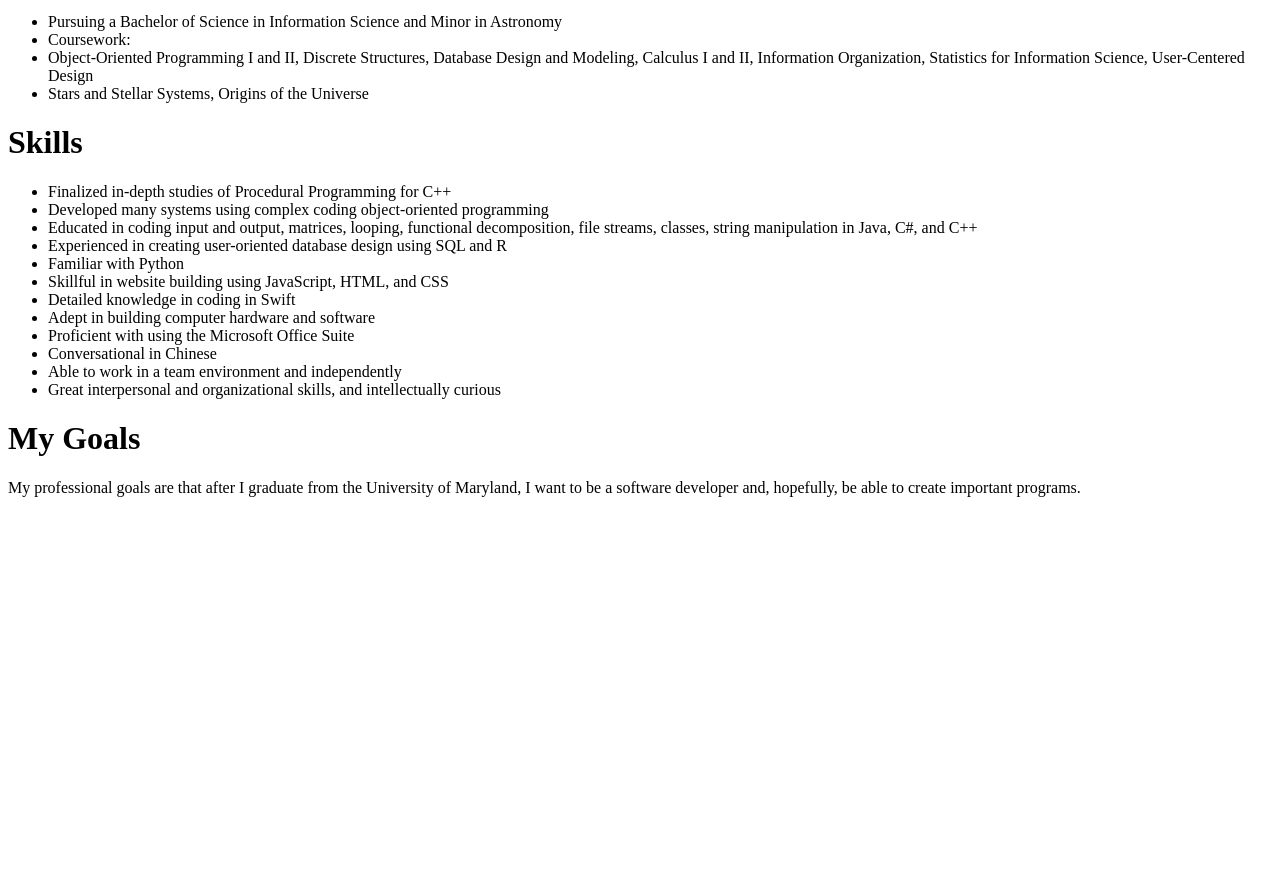
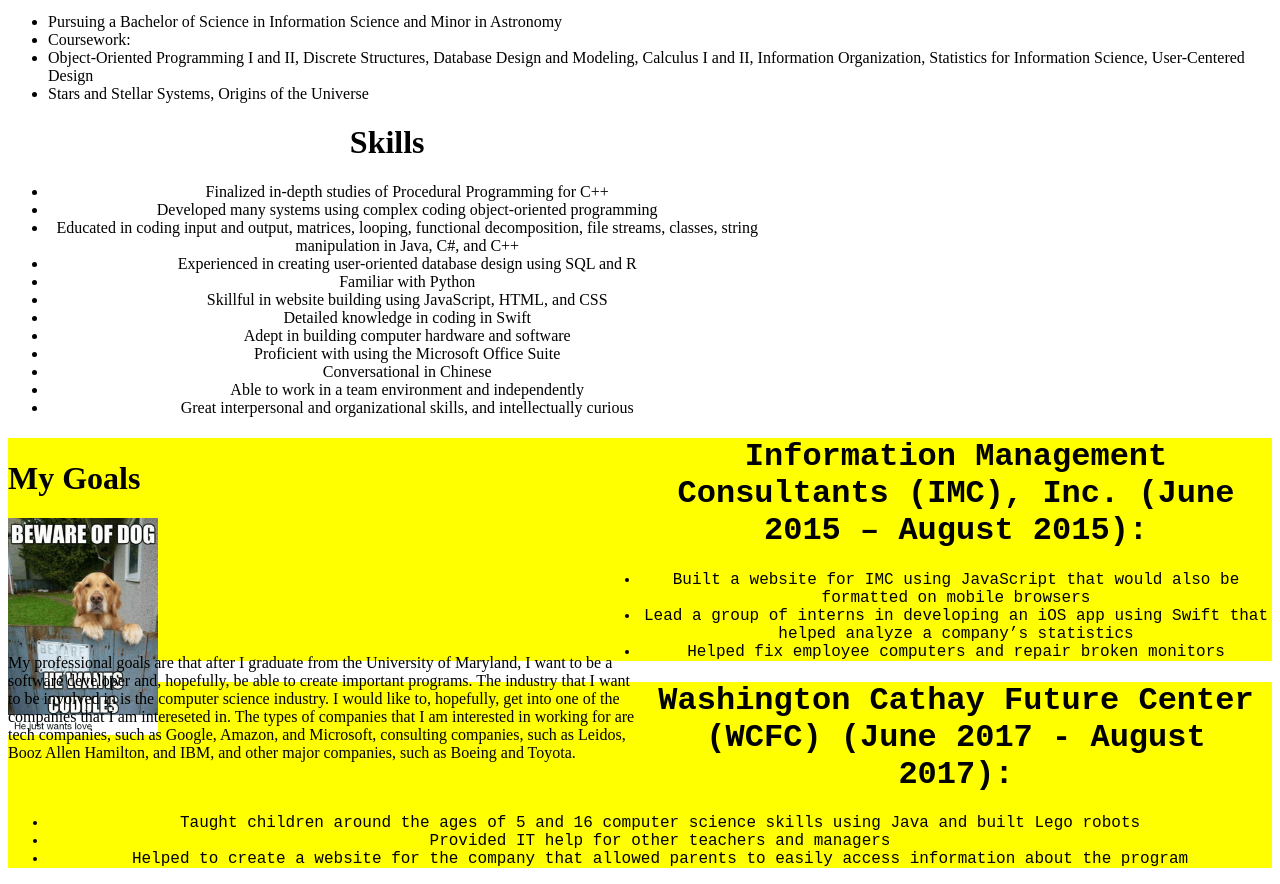
Before and after one commit to jjiang0/INST377, a plain HTML site: page index.html in a window 1280 px wide. Shown: the part 251-1135 px from the top of the page. Before the commit the page ends 800 px from the top, so only its background shows below. Drawn offline with Linux system fonts and the light colour scheme.

Commit message:
Finishing up assignment 1

```diff
--- a/index.html
+++ b/index.html
@@ -1,10 +1,13 @@
 <!DOCTYPE html>
 <html>
+
 <head>
 
     <title>INST377 Assignment1</title>
+    <link rel="stylesheet" href="styles.css">
 
 </head>
+
 <body>
 
     <div id="name">
@@ -23,9 +26,7 @@
             <ul>
                 <li>Pursuing a Bachelor of Science in Information Science and Minor in Astronomy</li>
                 <li>Coursework:</li>
-            <li>Object-Oriented Programming I and II, Discrete Structures,
-                Database Design and Modeling, Calculus I and II, Information Organization,
-                Statistics for Information Science, User-Centered Design</li>
+                <li>Object-Oriented Programming I and II, Discrete Structures, Database Design and Modeling, Calculus I and II, Information Organization, Statistics for Information Science, User-Centered Design</li>
                 <li>Stars and Stellar Systems, Origins of the Universe </li>
             </ul>
 
@@ -33,16 +34,14 @@
 
     </div>
 
-    <div id="skill">
+    <div id="skills">
 
         <h1>Skills</h1>
         <p>
             <ul>
                 <li>Finalized in-depth studies of Procedural Programming for C++</li>
                 <li>Developed many systems using complex coding object-oriented programming</li>
-                <li>Educated in coding input and output, matrices, looping,
-                    functional decomposition, file streams, classes,
-                    string manipulation in Java, C#, and C++</li>
+                <li>Educated in coding input and output, matrices, looping, functional decomposition, file streams, classes, string manipulation in Java, C#, and C++</li>
                 <li>Experienced in creating user-oriented database design using SQL and R</li>
                 <li>Familiar with Python</li>
                 <li>Skillful in website building using JavaScript, HTML, and CSS</li>
@@ -61,20 +60,43 @@
         <div id="goals">
 
             <h1>My Goals</h1>
+
+            <div id="image">
+                <img src="beware-of-dog-0-f-he-wants-cuddles-he-just-35541518.png" alt="Beware dog">
+            </div>
             <p>
-                My professional goals are that after I graduate from the University of Maryland,
-                I want to be a software developer and, hopefully, be able to create important programs.
+                My professional goals are that after I graduate from the University of Maryland, I want to be a software developer and, hopefully, be able to create important programs. The industry that I want to be involved in is the computer science industry. I would
+                like to, hopefully, get into one of the companies that I am intereseted in. The types of companies that I am interested in working for are tech companies, such as Google, Amazon, and Microsoft, consulting companies, such as Leidos, Booz
+                Allen Hamilton, and IBM, and other major companies, such as Boeing and Toyota.
+            </p>
+        </div>
+
+        <div class="work">
+
+            <h1>Information Management Consultants (IMC), Inc. (June 2015 – August 2015):</h1>
+
+            <p>
+                <ul>
+                    <li>Built a website for IMC using JavaScript that would also be formatted on mobile browsers</li>
+                    <li>Lead a group of interns in developing an iOS app using Swift that helped analyze a company’s statistics
+                    </li>
+                    <li>Helped fix employee computers and repair broken monitors</li>
+                </ul>
             </p>
 
         </div>
 
         <div class="work">
 
+            <h1>Washington Cathay Future Center (WCFC) (June 2017 - August 2017):</h1>
 
-        </div>
-
-        <div class="work">
-
+            <p>
+                <ul>
+                    <li>Taught children around the ages of 5 and 16 computer science skills using Java and built Lego robots</li>
+                    <li>Provided IT help for other teachers and managers</li>
+                    <li>Helped to create a website for the company that allowed parents to easily access information about the program</li>
+                </ul>
+            </p>
 
         </div>
 
@@ -86,4 +108,5 @@
     </div>
 
 </body>
+
 </html>
--- a/styles.css
+++ b/styles.css
@@ -1,6 +1,38 @@
-#name{
-
+#name {
     background-color: black;
     color: white;
     text-align: center;
 }
+
+#skills {
+    width: 60%;
+    text-align: center;
+}
+
+#goals {
+    float: left;
+    width: 50%;
+}
+
+#image {
+    width: 200px;
+    height: 120px;
+}
+
+#image img {
+    width: 75%;
+    height: auto;
+}
+
+#information:after {
+    display: table;
+    clear: both;
+}
+
+.work {
+    font-size: 12pt;
+    font-family: 'Courier New', Courier, monospace;
+    text-align: center;
+    text-emphasis-color: blue;
+    background-color: yellow;
+}
```
Also changed, not shown: beware-of-dog-0-f-he-wants-cuddles-he-just-35541518.png (added). Lines whose indentation alone changed are shown as unchanged.
